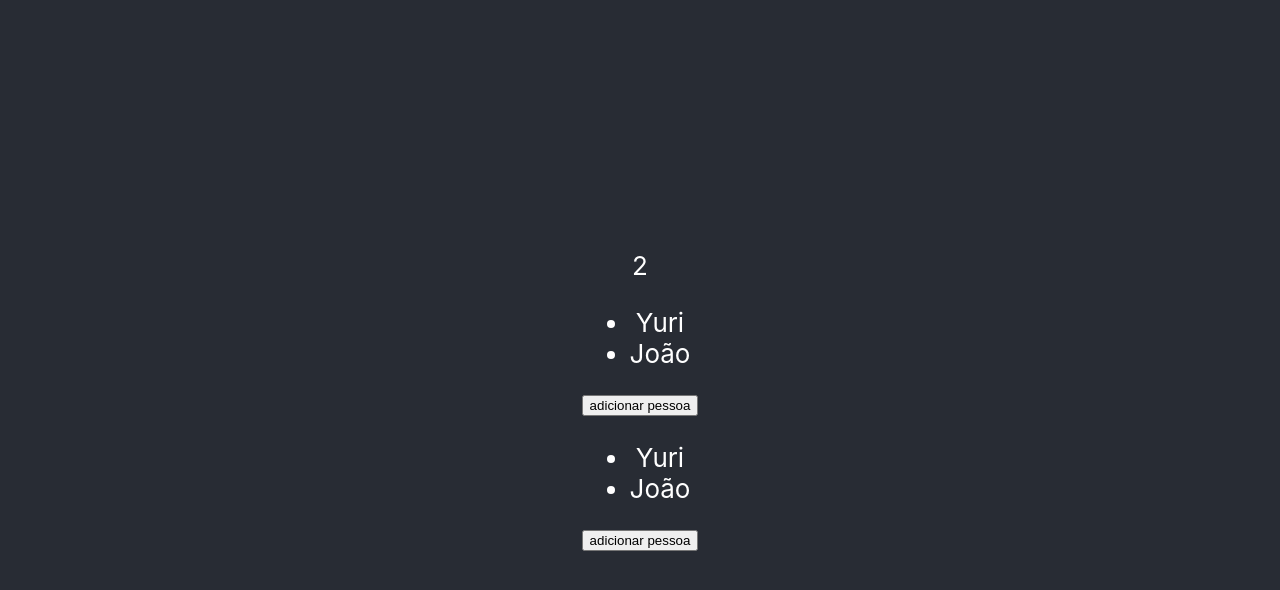
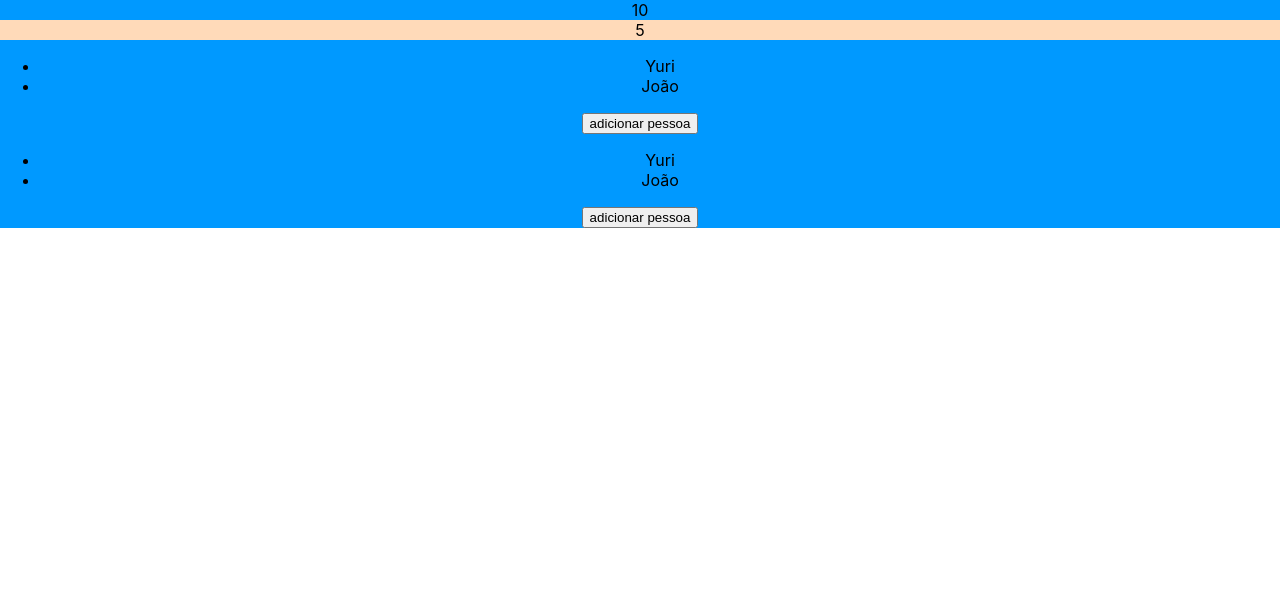
Before and after one commit to yurifws/erjs-hooks, a React (Create React App) app: page / in a window 1280 px wide. Shown: the top 590 px of the page. Built offline with nearby package versions, Linux system fonts and the light colour scheme.

Commit message:
Como realmente funciona o hook useRef

```diff
--- a/src/App.tsx
+++ b/src/App.tsx
@@ -2,16 +2,34 @@
 import './App.css';
 import PeopleList from './PeopleList';
 import useCounter from './hooks/useCounter';
+import { useEffect, useRef } from 'react';
 
 function App() {
-  const number = useCounter()
+  const number = useCounter(9)
+
+  const counter = useRef(2)
+  const div = useRef<HTMLDivElement>(null)
+
+  useEffect(() =>{
+    setTimeout(() => {
+      counter.current = 5
+      console.log('o valor de counter foi alterado')
+      console.log(div)
+      if(div.current)
+        div.current.style.backgroundColor = '#09f'
+    }, 2000)
+  }, [])
+
+
   return (
-    <div className="App">
-      <header className="App-header">
+    <div className="App" ref={div}>
         { number }
+        <div style={{backgroundColor: 'peachpuff'}}>
+        { counter.current }
+
+        </div>
         <PeopleList/>
         <PeopleList/>
-      </header>
     </div>
   );
 }
```
